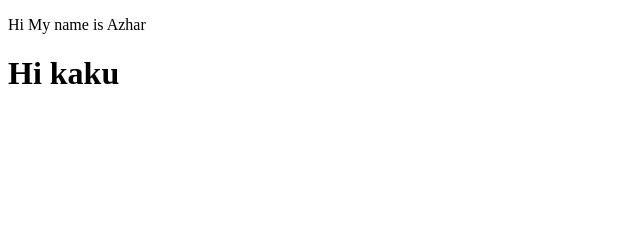
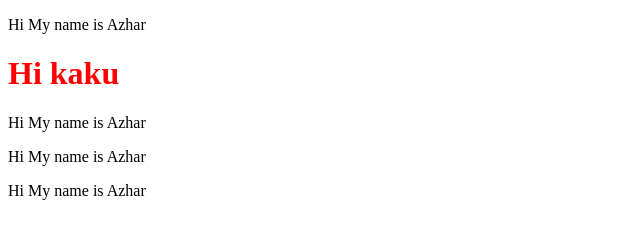
Before and after one commit to mdazharulislamnk/my-second-repo, a plain HTML site: page index.html in a window 1280 px wide. Shown: the whole page, without its empty margins (0-640 px from the left). Drawn offline with Linux system fonts and the light colour scheme.

Commit message:
some changes

```diff
--- a/index.html
+++ b/index.html
@@ -5,9 +5,14 @@
     <meta http-equiv="X-UA-Compatible" content="IE=edge">
     <meta name="viewport" content="width=device-width, initial-scale=1.0">
     <title>My Second Github Repo</title>
+
+    <link rel="stylesheet" href="style.css">
 </head>
 <body>
     <p>Hi My name is Azhar</p>
     <h1>Hi kaku</h1>
+    <p>Hi My name is Azhar</p>
+    <p>Hi My name is Azhar</p>
+    <p>Hi My name is Azhar</p>
 </body>
 </html>
--- /dev/null
+++ b/style.css
@@ -0,0 +1,4 @@
+h1{
+
+    color: red;
+}
```
